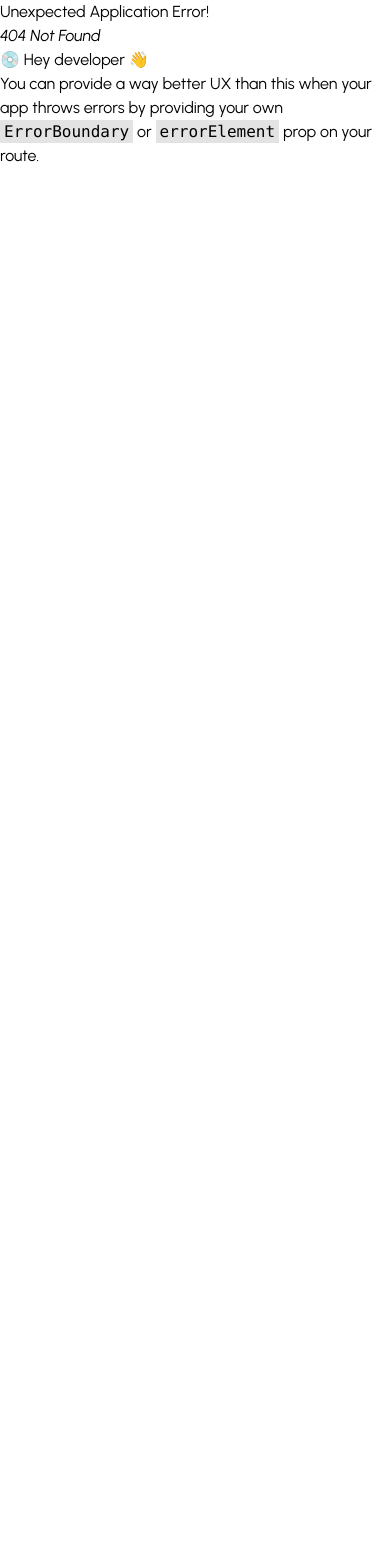
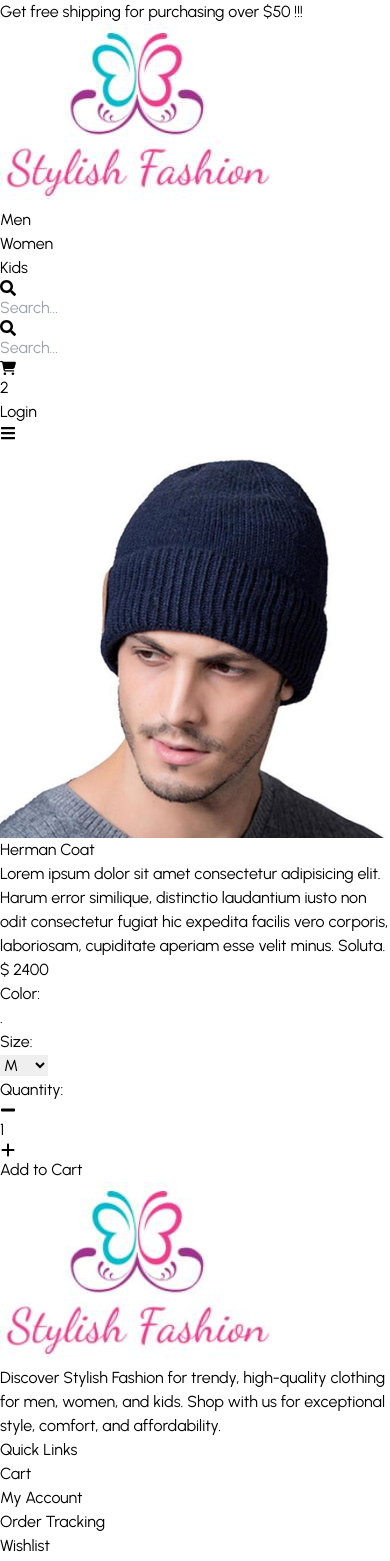
Before and after one commit to ShailySarker/Stylish-Fashion-Client-Side, a React (Vite) app: page /singleProductDetails in a window 390 px wide. Before the commit this address had no page. Shown: the top 1561 px of the page. Before the commit the page ends 844 px from the top, so only its background shows below. Built offline with nearby package versions, Linux system fonts and the light colour scheme.

Commit message:
SingleProductDetails section added with responsive design

```diff
--- a/src/components/Header.jsx
+++ b/src/components/Header.jsx
@@ -1,4 +1,4 @@
-import { NavLink } from "react-router-dom";
+import { Link, NavLink } from "react-router-dom";
 import logo from "../assets/Images/Header/logo-removebg-preview.png";
 import logo1 from "../assets/Images/Header/logo.jpg";
 import { FaBars, FaSearch } from "react-icons/fa";
@@ -23,7 +23,9 @@ const Header = () => {
         <div className="flex justify-between items-center lg:px-10 md:px-7 px-5 lg:py-2 md:py-[6px] py-1 border-2">
             <div className="flex flex-row gap-16">
                 <div>
-                    <img className="md:w-28 w-20" src={logo1} alt="" />
+                    <Link to="/">
+                        <img className="md:w-28 w-20" src={logo1} alt="" />
+                    </Link>
                 </div>
                 {/* large device */}
                 <div className="lg:block hidden lg:flex items-center gap-10 text-black">
@@ -80,7 +82,7 @@ const Header = () => {
                 </div>
                 {/* Mobile menu */}
                 {isMobileMenuOpen && (
-                    <div style={{ zIndex: 9999 }} className="lg:hidden absolute top-16 right-4 px-4 md:py-6 py-4 md:w-[168px] w-40 rounded-md shadow-lg border-4 border-purple-800 bg-white">
+                    <div style={{ zIndex: 9999 }} className="lg:hidden absolute md:top-16 top-[72px] right-4 px-4 md:py-6 py-4 md:w-[168px] w-36 rounded-md shadow-lg border-4 border-purple-800 bg-white">
                         <ul className="block text-black md:mb-4 mb-3 md:text-base text-sm font-semibold">
                             <NavLink to='/menFashion' className={({ isActive }) => isActive ? " text-purple-800 border-b-2 border-purple-800" : ""
                             }>Men</NavLink>
@@ -93,7 +95,7 @@ const Header = () => {
                             <NavLink to='/kidsFashion' className={({ isActive }) => isActive ? " text-purple-800 border-b-2 border-purple-800" : ""
                             }>Kids</NavLink>
                         </ul>
-                        <button className="py-2 md:w-32 text-white font-semibold lg:text-lg rounded-lg bg-gradient-to-r from-blue-600 to-purple-800">
+                        <button className="md:py-2 py-[6px] md:w-32 w-24 text-white font-semibold lg:text-lg rounded-lg bg-gradient-to-r from-blue-600 to-purple-800">
                             Login
                         </button>
                     </div>
--- a/src/pages/MenFashion/Components/MenProducts.jsx
+++ b/src/pages/MenFashion/Components/MenProducts.jsx
@@ -9,13 +9,14 @@ import product7 from "../../../assets/Images/MenFashion/MenProducts_menSuit.jpg"
 import product8 from "../../../assets/Images/MenFashion/MenProducts_menTshirt.jpg";
 import product9 from "../../../assets/Images/MenFashion/MenProducts_menWinterCoat.jpg";
 import { FaRegHeart } from "react-icons/fa6";
+import { Link } from "react-router-dom";
 
 const MenProducts = () => {
     return (
         <div className="lg:px-20 md:px-12 px-6 lg:mt-5 md:mt-4 mt-3">
             <div>
                 <h1 className="lg:text-4xl/normal md:text-3xl/normal text-2xl/normal font-bold text-center text-transparent bg-clip-text bg-gradient-to-r from-pink-500 to-purple-900">Men Fashion</h1>
-                <p className="text-center lg:w-[60%] md:w-[75%] w-[90%] mx-auto lg:text-xl/relaxed md:text-lg/relaxed text-base/relaxed lg:mt-4 md:mt-3 mt-2 text-black">Explore our extensive selection and enjoy a seamless shopping experience at Stylish Fashion! From sophisticated suits and formal wear to casual shirts and jeans, our men's collection offers a variety of options to suit every style.</p>
+                <p className="text-center lg:w-[60%] md:w-[75%] w-[90%] mx-auto lg:text-xl/relaxed md:text-lg/relaxed text-base/relaxed lg:mt-4 md:mt-3 mt-2 text-black">From sophisticated suits and formal wear to casual shirts and jeans, our men's collection offers a variety of options to suit every style.</p>
             </div>
             <div className="bg-purple-700 lg:mt-12 md:mt-10 mt-7 lg:py-5 md:py-4 py-3 lg:px-6 md:px-5 px-4 flex lg:flex-row flex-wrap justify-between items-center lg:gap-0 md:gap-y-4 gap-y-3">
                 <div className="flex items-center lg:gap-3 md:gap-3 gap-3">
@@ -59,7 +60,9 @@ const MenProducts = () => {
                     <img className="border-2 border-purple-800 rounded-xl lg:h-72 md:h-60 h-52 w-full shadow-lg" src={product1} alt="product1" />
                     <div className="absolute inset-0 bg-black bg-opacity-30 flex md:flex-row flex-col items-center justify-center lg:gap-2 md:gap-[6px] gap-1 opacity-0 group-hover:opacity-100 transition-opacity duration-500 rounded-xl">
                         <FaShoppingCart className="bg-white border-2 border-purple-800 text-purple-800 rounded-full lg:w-10 md:w-9 w-8 lg:h-10 md:h-9 h-8 lg:p-[10px] md:p-2 p-[6px] duration-500 transform hover:scale-110" />
-                        <FaSearch className="bg-white border-2 border-purple-800 text-purple-800 rounded-full lg:w-10 md:w-9 w-8 lg:h-10 md:h-9 h-8 lg:p-[10px] md:p-2 p-[6px] duration-500 transform hover:scale-110" />
+                        <Link to="/singleProductDetails">
+                            <FaSearch className="bg-white border-2 border-purple-800 text-purple-800 rounded-full lg:w-10 md:w-9 w-8 lg:h-10 md:h-9 h-8 lg:p-[10px] md:p-2 p-[6px] duration-500 transform hover:scale-110" />
+                        </Link>
                         <FaRegHeart className="bg-white border-2 border-purple-800 text-purple-800 rounded-full lg:w-10 md:w-9 w-8 lg:h-10 md:h-9 h-8 lg:p-[10px] md:p-2 p-[6px] duration-500 transform hover:scale-110" />
                     </div>
                 </div>
--- /dev/null
+++ b/src/pages/SingleProductDetails/SingleProductDetails.jsx
@@ -0,0 +1,64 @@
+import { useState } from "react";
+import product from "../../assets/Images/MenFashion/MenProducts_menCap.jpg";
+import { FaPlus } from "react-icons/fa6";
+import { FaMinus } from "react-icons/fa";
+
+const SingleProductDetails = () => {
+    const [countProductQuantity, setCountProductQuantity] = useState(1);
+    const handleIncreaseProduct = () => {
+        setCountProductQuantity(countProductQuantity + 1);
+    };
+    const handleDecreaseProduct = () => {
+        if (countProductQuantity > 0) {
+            setCountProductQuantity(countProductQuantity - 1);
+        }
+    };
+    return (
+        <div className="flex md:flex-row flex-col items-center lg:gap-8 md:gap-7 gap-6 lg:px-20 md:px-12 px-6 lg:mt-5 md:mt-4 mt-3">
+            <div className="lg:w-[40%] md:w-[35%]">
+                <img className="lg:h-96 md:h-64 h-52" src={product} alt="product" />
+            </div>
+            <div className="lg:w-[60%] md:w-[65%]">
+                <div>
+                    <h2 className="lg:text-4xl/normal md:text-3xl/normal text-2xl/normal font-bold text-transparent bg-clip-text bg-gradient-to-r from-pink-500 to-purple-900">Herman Coat</h2>
+                    <p className="lg:mt-3 md:mt-2 mt-1 lg:text-lg/normal text-justify">Lorem ipsum dolor sit amet consectetur adipisicing elit. Harum error similique, distinctio laudantium iusto non odit consectetur fugiat hic expedita facilis vero corporis, laboriosam, cupiditate aperiam esse velit minus. Soluta.</p>
+                    <h3 className="lg:text-4xl md:text-3xl text-2xl font-semibold text-purple-700 lg:mt-7 md:mt-5 mt-4">$ 2400</h3>
+                </div>
+                <div className="lg:mt-7 md:mt-5 mt-4 flex flex-row lg:gap-16 md:gap-8 gap-0 md:justify-start justify-between">
+                    {/* color */}
+                    <div className="flex items-center lg:gap-3 md:gap-2 gap-1">
+                        <p className="lg:text-lg font-semibold">Color: </p>
+                        <span className="lg:px-3 md:px-[10px] px-2 md:py-1 bg-slate-700 rounded-full">.</span>
+                    </div>
+                    {/* size */}
+                    <div className="flex items-center lg:gap-3 md:gap-2 gap-1">
+                        <h4 className="lg:text-lg text-base font-semibold">Size:</h4>
+                        <select className="lg:py-2 md:py-[6px] py-1 lg:px-4 md:px-3 px-1 lg:text-lg text-base font-medium rounded-lg lg:w-28 md:w-24 w-[60px] border-2 border-[#787878]">
+                            <option value="">XS</option>
+                            <option value="">S</option>
+                            <option value="" selected>M</option>
+                            <option value="">L</option>
+                            <option value="">XL</option>
+                            <option value="">2XL</option>
+                        </select>
+                    </div>
+                    {/* quantity */}
+                    <div className="flex items-center lg:gap-3 md:gap-2 gap-1">
+                        <p className="lg:text-lg font-semibold">Quantity: </p>
+                        <div className="flex items-center lg:text-xl md:text-lg text-base font-semibold lg:gap-3 md:gap-[10px] gap-2">
+                            <h4 className="border-2 border-[#787878] bg-white lg:p-2 p-1" onClick={handleDecreaseProduct}><FaMinus className="lg:text-sm text-xs" /></h4>
+                            <h4 className="text-purple-700 font-semibold">{countProductQuantity}</h4>
+                            <h4 className="border-2 border-[#787878] bg-white lg:p-2 p-1" onClick={handleIncreaseProduct}><FaPlus className="lg:text-sm text-xs" /></h4>
+                        </div>
+                    </div>
+                </div>
+                <div className="flex lg:gap-4 md:gap-3 gap-2 lg:mt-8 md:mt-7 mt-6">
+                    {/* <button className="lg:py-3 md:py-[10px] py-2 border-2 rounded-2xl bg-sky-700 text-white font-semibold lg:text-lg lg:w-44 md:w-40 w-36">Buy Now</button> */}
+                    <button className="lg:py-3 md:py-[10px] py-2 border-2 rounded-2xl bg-gradient-to-r from-blue-600 to-purple-800 text-white font-semibold lg:text-lg lg:w-44 md:w-40 w-36">Add to Cart</button>
+                </div>
+            </div>
+        </div>
+    );
+};
+
+export default SingleProductDetails;
--- a/src/routes/Router.jsx
+++ b/src/routes/Router.jsx
@@ -4,6 +4,7 @@ import Home from "../pages/Home/Home";
 import MenFashion from "../pages/MenFashion/MenFashion";
 import WomenFashion from "../pages/WomenFashion/WomenFashion";
 import KidsFashion from "../pages/KidsFashion/KidsFashion";
+import SingleProductDetails from "../pages/SingleProductDetails/SingleProductDetails";
 
 const router = createBrowserRouter([
     {
@@ -26,6 +27,10 @@ const router = createBrowserRouter([
                 path: "/kidsFashion",
                 element: <KidsFashion />
             },
+            {
+                path: "/singleProductDetails",
+                element: <SingleProductDetails />
+            },
         ]
     }
 ]);
```
